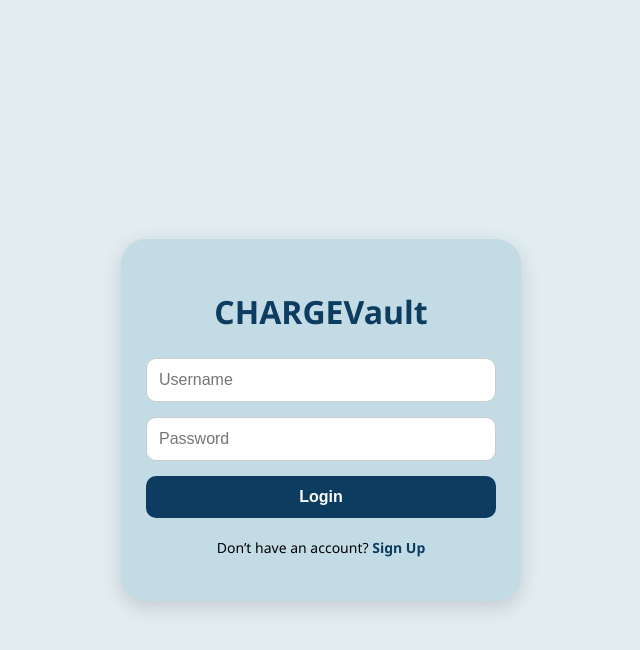
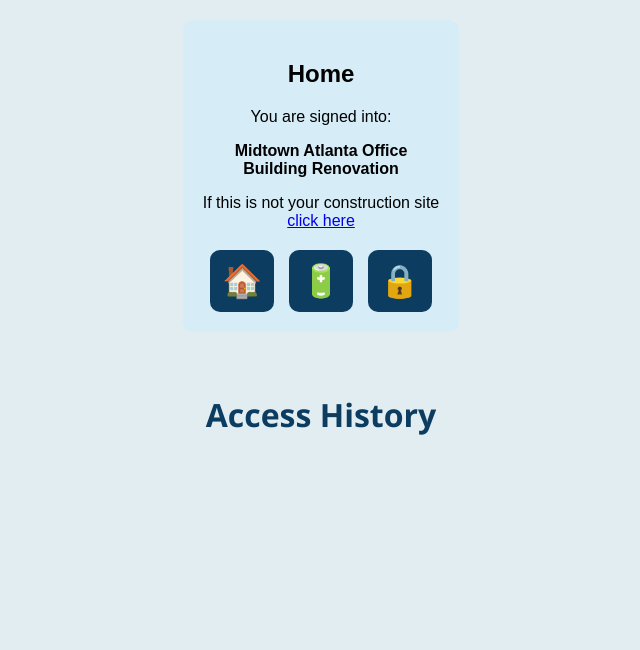
Before and after one commit to a1exlin/ChargeVault, a React (Create React App) app in the folder chargevault/frontend/: page /access_history in a window 1280 px wide. Before the commit this address led to /login. Shown: the top 650 px of the page, without its empty margins (319-959 px from the left). Built offline with nearby package versions, Linux system fonts and the light colour scheme.

Commit message:
added two new files and put home page to all other files

```diff
--- a/chargevault/frontend/src/App.jsx
+++ b/chargevault/frontend/src/App.jsx
@@ -5,7 +5,7 @@ import LoginPage from './components/LoginPage.jsx';
 import SignupPage from './components/signup.jsx';
 import Home from './components/home.jsx';
 import SlotList from './components/getSlots.jsx';
-
+import UserPage from './components/users.jsx';
 
 function App() {
   return (
@@ -17,7 +17,7 @@ function App() {
         <Route path="/signup" element={<SignupPage />} />
         <Route path="/home" element={<Home />}></Route>
         <Route path='/slots' element={<SlotList/>}></Route>
-
+        <Route path='/access_history'element={<UserPage/>}></Route>
       </Routes>
 
     </BrowserRouter>
--- a/chargevault/frontend/src/components/getSlots.jsx
+++ b/chargevault/frontend/src/components/getSlots.jsx
@@ -1,7 +1,7 @@
 import React, { useEffect, useState } from "react";
 import { useNavigate } from "react-router-dom";
 import { checkToken } from "./utils/auth";
-
+import HomePage from "./home";
 function SlotList() {
   const [slots, setSlots] = useState([]);
   const [loading, setLoading] = useState(true);
@@ -98,6 +98,7 @@ function SlotList() {
       }}
     >
       {" "}
+      <HomePage/>
       <h2>Charger Slots</h2>
       <table
         style={{ borderCollapse: "collapse", minWidth: "45%", maxWidth: "75%" }}
--- a/chargevault/frontend/src/components/home.jsx
+++ b/chargevault/frontend/src/components/home.jsx
@@ -23,7 +23,7 @@ function HomePage() {
                 <div className="icon-bar">
                     <button style={{fontSize: '32px'}} onClick={() => navigate('/home')}>🏠</button>
                     <button style={{ fontSize: '32px' }} onClick={() => navigate('/slots')}>🔋</button>
-                    <button style={{ fontSize: '32px' }}>🔒</button>
+                    <button style={{ fontSize: '32px' }} onClick={()=> navigate('/access_history')}>🔒</button>
 
                 </div>
             </div>
--- /dev/null
+++ b/chargevault/frontend/src/components/users.jsx
@@ -0,0 +1,15 @@
+import React from 'react';
+import HomePage from './home';
+
+function UserPage() {
+    return (
+        <div>
+            <HomePage />
+            <h1>Access History</h1>
+
+
+        </div>
+    )
+}
+
+export default UserPage;
--- a/chargevault/frontend/src/css/Home.css
+++ b/chargevault/frontend/src/css/Home.css
@@ -12,7 +12,7 @@
     background: #d6ecf7;
     padding: 20px;
     border-radius: 10px;
-    width: 25%;
+    width: auto;
     box-sizing: border-box;
     margin-bottom: 20px;
   }
```
Also changed, not shown: 2 other files (tests, documents, lock files or other folders).
